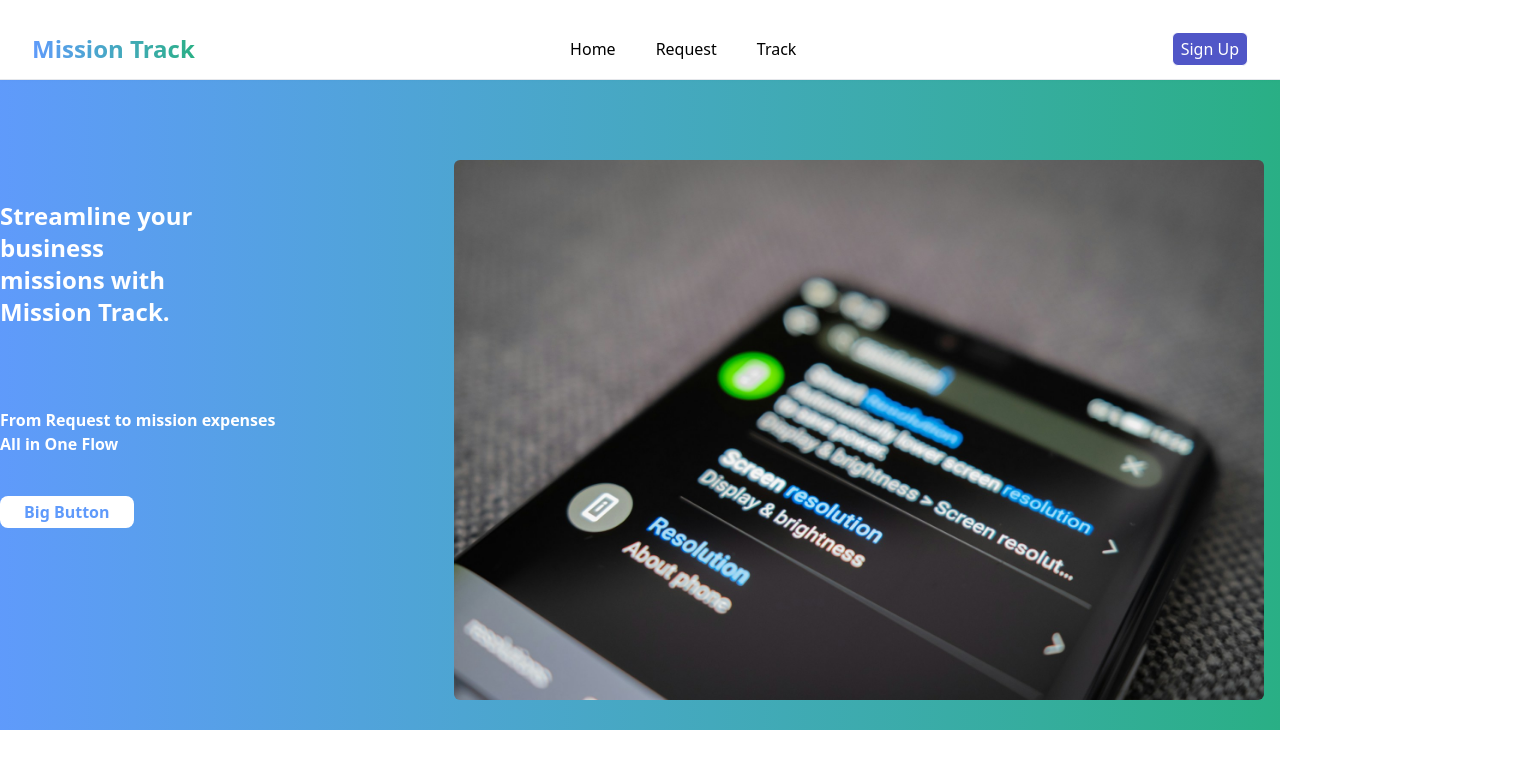
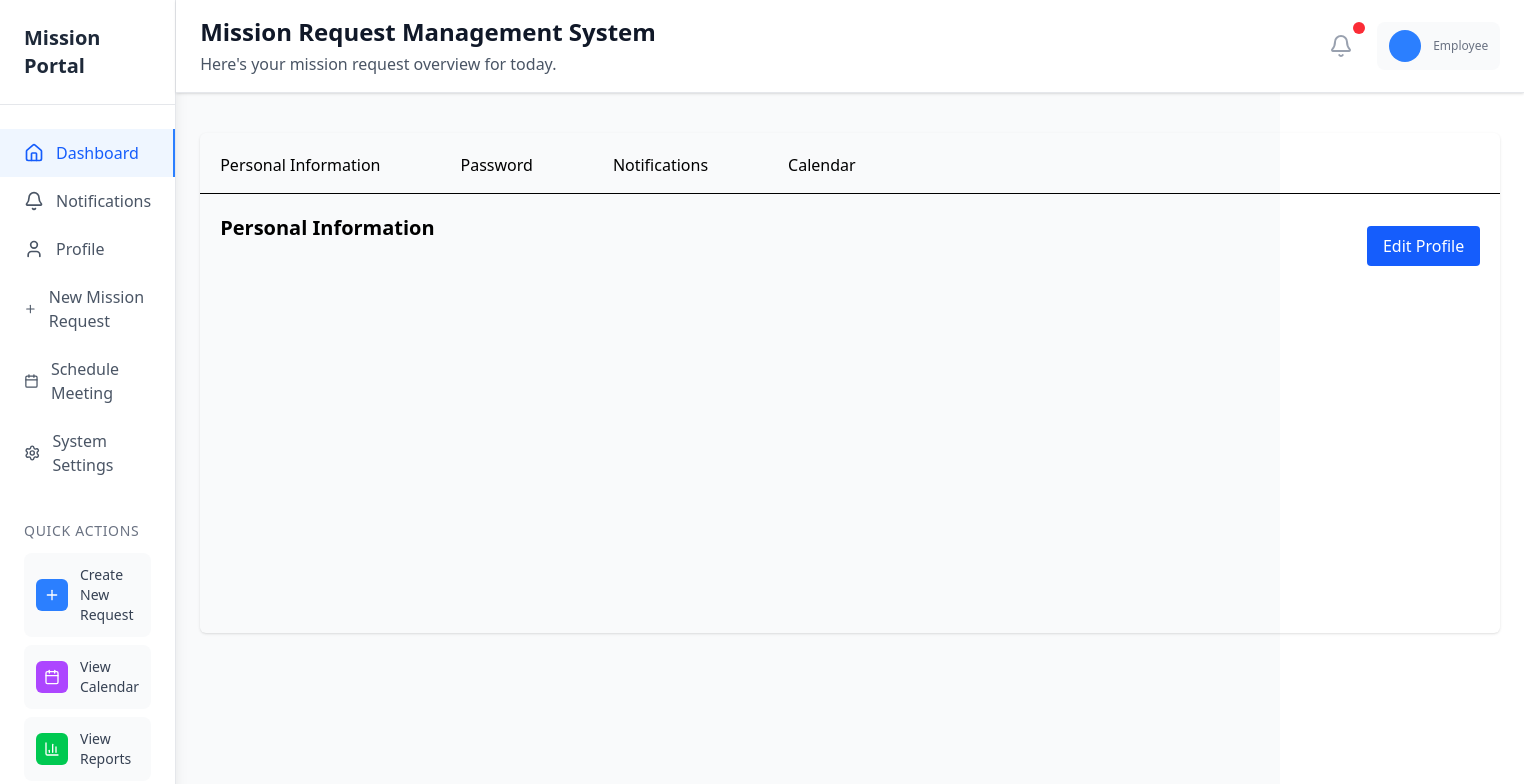
Before and after one commit to Solvit-Africa-Training-Center/MissionTrack-Frontend, a React (Vite) app: page / in a window 1280 px wide. Shown: the top 784 px of the page, 1524 px wide, since content can reach past the window. Built offline with nearby package versions, Linux system fonts and the light colour scheme.

Commit message:
created a Navigation Page

```diff
--- a/src/App.tsx
+++ b/src/App.tsx
@@ -16,7 +16,8 @@
 // export default App
 
 
-import LandingPage from "./pages/LandingPage"
+// import LandingPage from "./pages/LandingPage"
+ import Notification from "./pages/Notification"
 
 
 function App() {
@@ -24,7 +25,8 @@ function App() {
   return (
     <>
 
-     <LandingPage/>
+     {/* <LandingPage/> */}
+     <Notification/>
     </>
   )
 }
--- a/src/Components/Feedback.tsx
+++ b/src/Components/Feedback.tsx
@@ -1,5 +1,5 @@
 import React from "react";
-import { IoDocumentText } from "react-icons/io5";
+
 
 
 const Feedback: React.FC = () => {
--- /dev/null
+++ b/src/Components/HeadNotif.tsx
@@ -0,0 +1,31 @@
+import React from "react";
+
+const HeadNotif: React.FC = () => {
+  return (
+    <div className="h-[500px] w-[1300px] mt-10 flex rounded-md shadow">
+      <div className="flex flex-col w-full">
+        {/* Top navigation with full-width border */}
+        <div className="border-b w-full">
+          <div className="h-15 p-5">
+            <div className="flex  gap-20">
+              <a href="">Personal Information</a>
+              <a href="">Password</a>
+              <a href="">Notifications</a>
+              <a href="">Calendar</a>
+            </div>
+          </div>
+        </div>
+
+        {/* Content below */}
+        <div className="p-5 flex justify-between">
+          <h1 className="text-xl font-semibold">Personal Information</h1>
+          <button className="mt-3 px-4 py-2 rounded bg-blue-600 text-white">
+            Edit Profile
+          </button>
+        </div>
+      </div>
+    </div>
+  );
+};
+
+export default HeadNotif;
--- /dev/null
+++ b/src/pages/Notification.tsx
@@ -0,0 +1,45 @@
+// EmployeeDashboard.tsx
+import React, { useState } from "react";
+import { Home, Bell, User, Plus, Calendar, Settings, BarChart3 } from "lucide-react";
+import Sidebar from "../Components/Sidebar";
+import Header from "../Components/Header";
+import HeadNotif from "../Components/HeadNotif";
+
+
+
+const EmployeeDashboard: React.FC = () => {
+  const [activeTab, setActiveTab] = useState("dashboard");
+
+
+
+
+  const quickLinks = [
+    { title: "Create New Request", icon: Plus, color: "bg-blue-500" },
+    { title: "View Calendar", icon: Calendar, color: "bg-purple-500" },
+    { title: "View Reports", icon: BarChart3, color: "bg-green-500" },
+  ];
+
+  const sidebarItems = [
+    { id: "dashboard", label: "Dashboard", icon: Home },
+    { id: "notifications", label: "Notifications", icon: Bell },
+    { id: "profile", label: "Profile", icon: User },
+    { id: "new-request", label: "New Mission Request", icon: Plus },
+    { id: "schedule", label: "Schedule Meeting", icon: Calendar },
+    { id: "settings", label: "System Settings", icon: Settings },
+  ];
+
+  return (
+    <div className="flex h-screen bg-gray-50">
+      <Sidebar activeTab={activeTab} setActiveTab={setActiveTab} sidebarItems={sidebarItems} quickLinks={quickLinks} />
+      <div className="flex-1 flex flex-col">
+        <Header />
+
+         <main className="flex-1 px-6 overflow-auto">
+        <HeadNotif/>
+        </main>
+      </div>
+    </div>
+  );
+};
+
+export default EmployeeDashboard;
```
